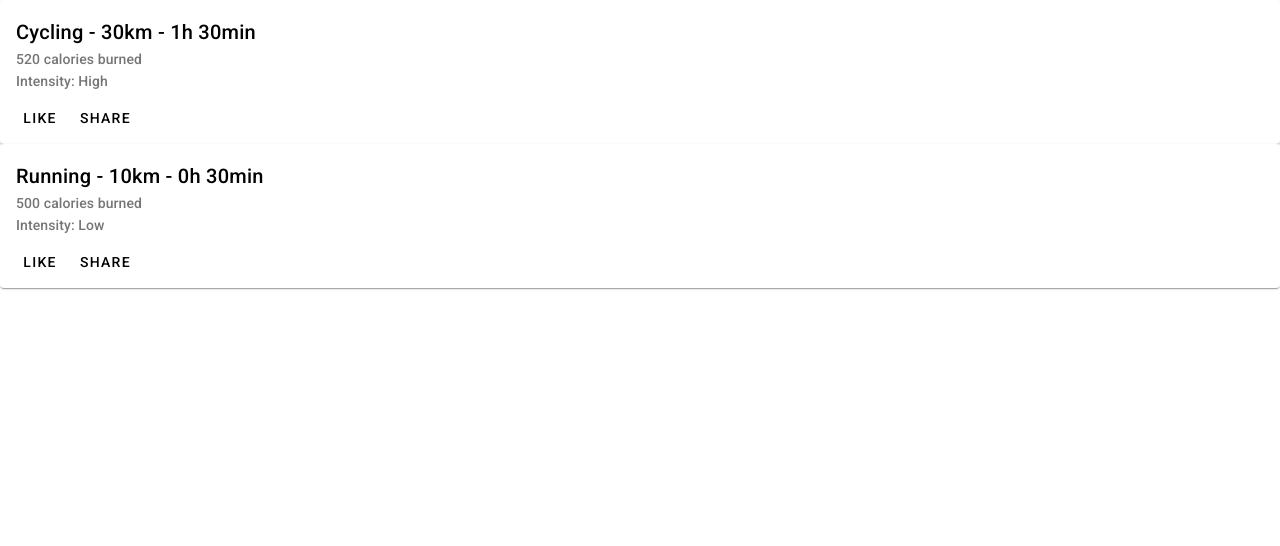
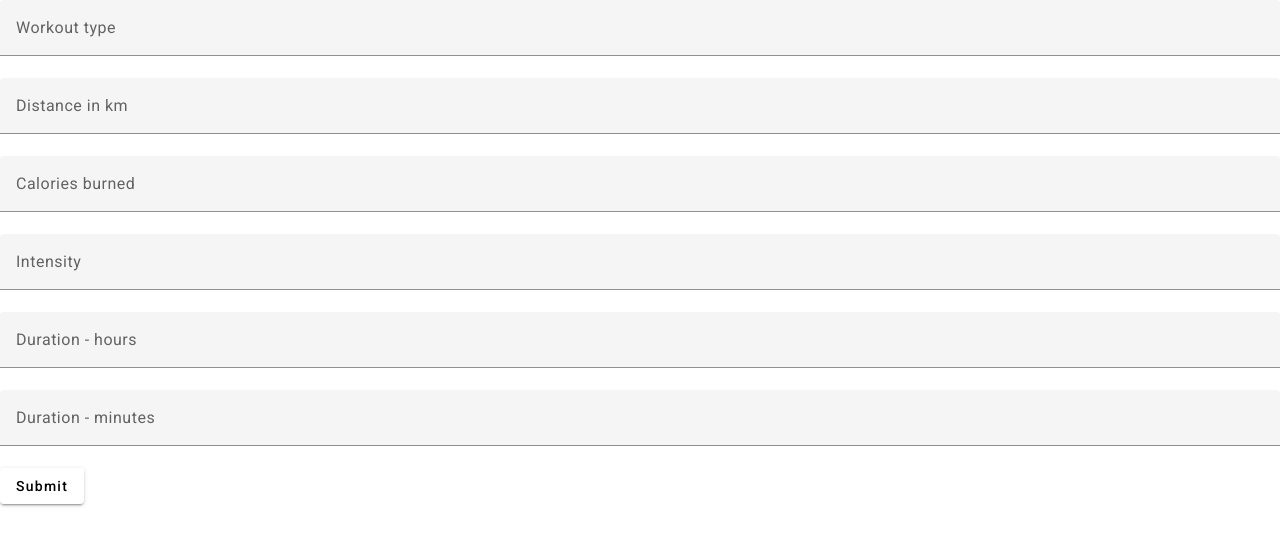
Before and after one commit to yvetal/fitness-tracker-fe, an Angular app: page / in a window 1280 px wide. Shown: the top 546 px of the page. Built offline with nearby package versions, Linux system fonts and the light colour scheme.

Commit message:
Add new activity log #6 - add form

```diff
--- /dev/null
+++ b/src/app/activity-log-add-form/activity-log-add-form.component.html
@@ -0,0 +1,20 @@
+<mat-form-field class="full-width">
+    <input matInput placeholder="Workout type" [formControl]="typeControl">
+</mat-form-field>
+<mat-form-field class="full-width">
+    <input matInput placeholder="Distance in km" [formControl]="distanceControl">
+</mat-form-field>
+<mat-form-field class="full-width">
+    <input matInput placeholder="Calories burned" [formControl]="caloriesControl">
+</mat-form-field>
+<mat-form-field class="full-width">
+    <input matInput placeholder="Intensity" [formControl]="intensityControl">
+</mat-form-field>
+<mat-form-field class="full-width">
+    <input matInput placeholder="Duration - hours" [formControl]="durationHoursControl">
+</mat-form-field>
+<mat-form-field class="full-width">
+    <input matInput placeholder="Duration - minutes" [formControl]="durationMinutesControl">
+</mat-form-field>
+
+<button mat-raised-button (click)="submit()">Submit</button>
--- /dev/null
+++ b/src/app/activity-log-add-form/activity-log-add-form.component.scss
@@ -0,0 +1,3 @@
+.full-width {
+    width: 100%;
+  }
--- /dev/null
+++ b/src/app/activity-log-add-form/activity-log-add-form.component.ts
@@ -0,0 +1,23 @@
+import { Component } from '@angular/core';
+import { FormControl, ReactiveFormsModule } from '@angular/forms';
+import { MatButtonModule } from '@angular/material/button';
+import {MatInputModule} from '@angular/material/input';
+
+@Component({
+  selector: 'app-activity-log-add-form',
+  standalone: true,
+  imports: [ReactiveFormsModule, MatInputModule, MatButtonModule],
+  templateUrl: './activity-log-add-form.component.html',
+  styleUrl: './activity-log-add-form.component.scss'
+})
+export class ActivityLogAddFormComponent {
+  typeControl = new FormControl('');
+  distanceControl = new FormControl('');
+  caloriesControl = new FormControl('');
+  intensityControl = new FormControl('');
+  durationHoursControl = new FormControl('');
+  durationMinutesControl = new FormControl('');
+  submit() {
+    console.log(this.typeControl)
+  }
+}
--- a/src/app/app.component.html
+++ b/src/app/app.component.html
@@ -1 +1 @@
-<app-activity-log-list></app-activity-log-list>
+<app-activity-log-add-form></app-activity-log-add-form>
--- a/src/app/app.component.ts
+++ b/src/app/app.component.ts
@@ -1,11 +1,11 @@
 import { Component } from '@angular/core';
 import { RouterOutlet } from '@angular/router';
-import { ActivityLogListComponent } from './activity-log-list/activity-log-list.component';
+import { ActivityLogAddFormComponent } from './activity-log-add-form/activity-log-add-form.component';
 
 @Component({
   selector: 'app-root',
   standalone: true,
-  imports: [RouterOutlet, ActivityLogListComponent],
+  imports: [RouterOutlet, ActivityLogAddFormComponent],
   templateUrl: './app.component.html',
   styleUrl: './app.component.scss'
 })
```
Also changed, not shown: 1 other file (tests, documents, lock files or other folders).
